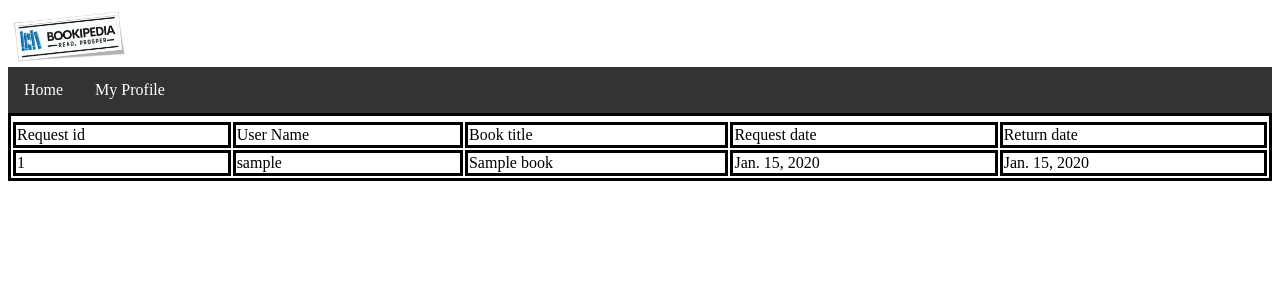
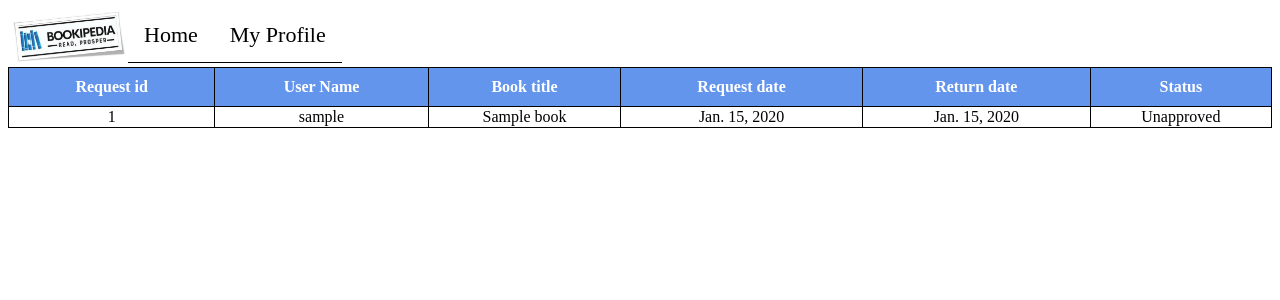
Before and after one commit to shaikh-ma/LibraryManagement, a Django app: a page that uses libman/library/templates/library/base.html in a window 1280 px wide. Shown: the top 300 px of the page. Run offline with Django 3.2, Linux system fonts and the light colour scheme; tables that the repository leaves empty hold one stand-in row (values such as "Sample post").

Commit message:
Updates to base template

```diff
--- a/libman/library/models.py
+++ b/libman/library/models.py
@@ -24,6 +24,7 @@
     request_book = models.ForeignKey(Book, on_delete=models.CASCADE, blank=True, null=True)
     request_date = models.DateField(auto_now=True)
     return_date = models.DateField(default=timezone.now())
+    is_approved = models.BooleanField(default=False)
 
     def __str__(self):
         return "{} - {} - {}".format(
--- a/libman/library/templates/library/base.html
+++ b/libman/library/templates/library/base.html
@@ -6,12 +6,57 @@
   <meta name="viewport" content="width=device-width, initial-scale=1.0">
   <title>Bookipedia - Library</title>
   <style>
+
+  .title {
+    color: grey;
+    font-size: 18px;
+  }
+
+  #request_btn
+  {
+    border: none;
+    outline: 0;
+    display: inline-block;
+    padding: 8px;
+    color: white;
+    background-color: #000;
+    text-align: center;
+    cursor: pointer;
+    width: 100%;
+    font-size: 18px;
+  }
+
+  a {
+    text-decoration: none;
+    font-size: 22px;
+    color: black;
+  }
+
+  button:hover, a:hover {
+    opacity: 0.7;
+  }
+
+  table, th, td {
+  border: 1px solid black;
+  border-collapse: collapse;
+  }
+  th{
+      background-color: cornflowerblue;
+      color: white;
+      padding: 10px;
+  }
+  input[type=button], input[type=submit]{
+      padding : 10px;
+      border-radius: 15px;
+      background-color: cornflowerblue;
+      color: white;
+  }
   ul {
     list-style-type: none;
     margin: 0;
     padding: 0;
     overflow: hidden;
-  background-color: #333;
+    background-color: #fff;
   }
 
   li {
@@ -20,7 +65,7 @@
 
   li a {
     display: block;
-  color: white;
+    color: black;
     text-align: center;
     padding: 14px 16px;
     text-decoration: none;
@@ -28,13 +73,14 @@
 
   li a:hover {
     background-color: #111;
+    color: white;
   }
 </style>
 </head>
 <body>
-  <div>
+  <div style="display: inline-flex;background-color: black;">
     <img style="width: 120px;" src="{% static 'library/logo.png' %}"/>
-    <ul>
+    <div style="display: inline;"><ul>
         <li><a href="{% url 'home' %}">Home</a></li>
         <li><a href="{% url 'profile' %}">My Profile</a></li>
         {% if user.is_authenticated %}
@@ -44,6 +90,9 @@
         {% endif %}
     </ul>
   </div>
+  </div>
+  <br/>
+
   {% block content %}
   {% endblock %}
 </body>
--- a/libman/library/templates/library/user_requests.html
+++ b/libman/library/templates/library/user_requests.html
@@ -1,22 +1,31 @@
 {% extends "library/base.html" %}
+
 {% block content %}
-    <table style="border: solid;width: 100%;">
-      <th>
+<style>
+  table,
+  th,
+  td {
+    border: 1px solid black;
+    text-align: center;
+  }
+</style>
+  <table style="width: 100%;">
       <tr>
-       <td  style="border: solid">Request id</td>
-       <td  style="border: solid">User Name</td>
-       <td  style="border: solid">Book title</td>
-       <td  style="border: solid">Request date</td>
-       <td  style="border: solid">Return date</td>
+        <th>Request id</th>
+        <th>User Name</th>
+        <th>Book title</th>
+        <th>Request date</th>
+        <th>Return date</th>
+        <th>Status</th>
     </tr>
-      </th>
     {% for request in requests %}
-      <tr style="border: solid">
-       <td style="border: solid">{{ request.request_id }}</td>
-       <td style="border: solid">{{ request.request_user  }}</td>
-       <td style="border: solid">{{ request.request_book }}</td>
-       <td style="border: solid">{{ request.request_date }}</td>
-       <td style="border: solid">{{ request.return_date }}</td>
+    <tr>
+     <td>{{ request.request_id }}</td>
+     <td>{{ request.request_user  }}</td>
+     <td>{{ request.request_book }}</td>
+     <td>{{ request.request_date }}</td>
+     <td>{{ request.return_date }}</td>
+     <td>{% if requets.is_approved %}Approved{% else %}Unapproved {% endif %}</td>
     </tr>
   {% endfor %}
 </table>
--- /dev/null
+++ b/libman/run_app.py
@@ -0,0 +1,3 @@
+import os
+
+os.system('python manage.py runserver')
--- a/libman/users/templates/users/profile.html
+++ b/libman/users/templates/users/profile.html
@@ -7,9 +7,9 @@
         <div class="media-body">
           <p>Username: {{ user.username }}</p>
           <p>Email: {{ user.email }}</p>
-          <p>Roll No.: {{ user.profile.roll_no }}</p>
+          <!-- <p>Roll No.: {{ user.profile.roll_no }}</p>
           <p>ID No.: {{ user.profile.icard_no }}</p>
-          <p>Div: {{ user.profile.class_div }}</p>
+          <p>Div: {{ user.profile.class_div }}</p> -->
         </div>
       </div>
     </div>
```
Also changed, not shown: libman/library/templates/library/home.html (+36 -85 lines), libman/reset_dbs.py (added, +14 -0 lines), libman/library/migrations/0001_initial.py, libman/users/migrations/0001_initial.py. Lines whose indentation alone changed are shown as unchanged.
